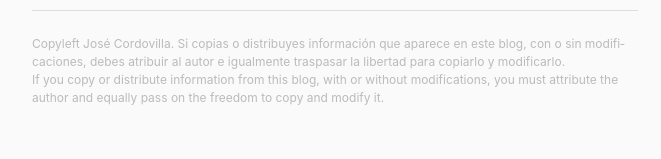
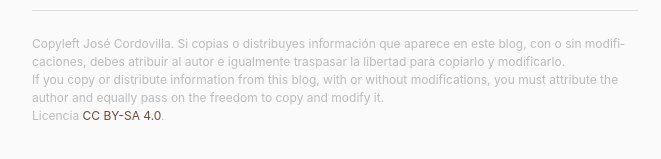
Before and after one commit to jcordovilla/infragob, a Jekyll site: the page built from index.md, in a window 1280 px wide and 900 px high, scrolled down 3213 px. Shown: the part 723-882 px from the top of the window, without its empty margins (305-966 px from the left). Built offline with Jekyll 4.4.1, drawn with Linux system fonts in a browser that asks for light colours.

Commit message:
Licencia CC BY-SA 4.0: fichero LICENSE y enlace en el pie

```diff
--- a/_layouts/default.html
+++ b/_layouts/default.html
@@ -28,7 +28,7 @@
   </main>
 
   <footer>
-    <p class="copyleft">Copyleft Jos&eacute; Cordovilla. Si copias o distribuyes informaci&oacute;n que aparece en este blog, con o sin modificaciones, debes atribuir al autor e igualmente traspasar la libertad para copiarlo y modificarlo.<br>If you copy or distribute information from this blog, with or without modifications, you must attribute the author and equally pass on the freedom to copy and modify it.</p>
+    <p class="copyleft">Copyleft Jos&eacute; Cordovilla. Si copias o distribuyes informaci&oacute;n que aparece en este blog, con o sin modificaciones, debes atribuir al autor e igualmente traspasar la libertad para copiarlo y modificarlo.<br>If you copy or distribute information from this blog, with or without modifications, you must attribute the author and equally pass on the freedom to copy and modify it.<br>Licencia <a href="https://creativecommons.org/licenses/by-sa/4.0/deed.es" target="_blank" rel="noopener">CC BY-SA 4.0</a>.</p>
   </footer>
 </body>
 </html>
```
Also changed, not shown: 1 other file.
